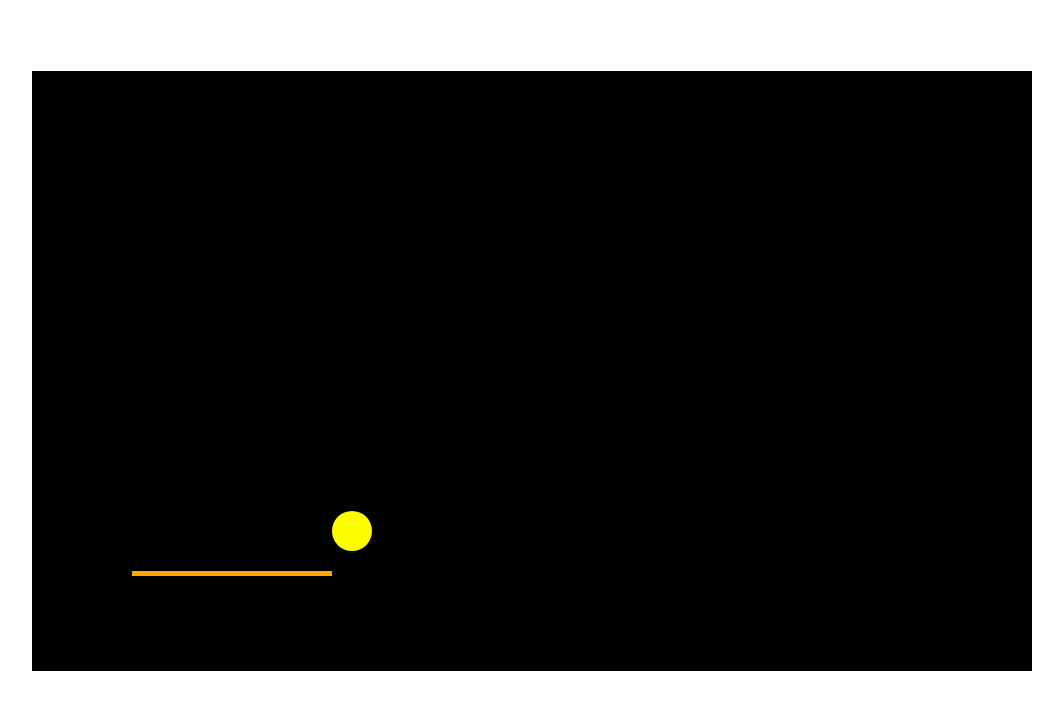
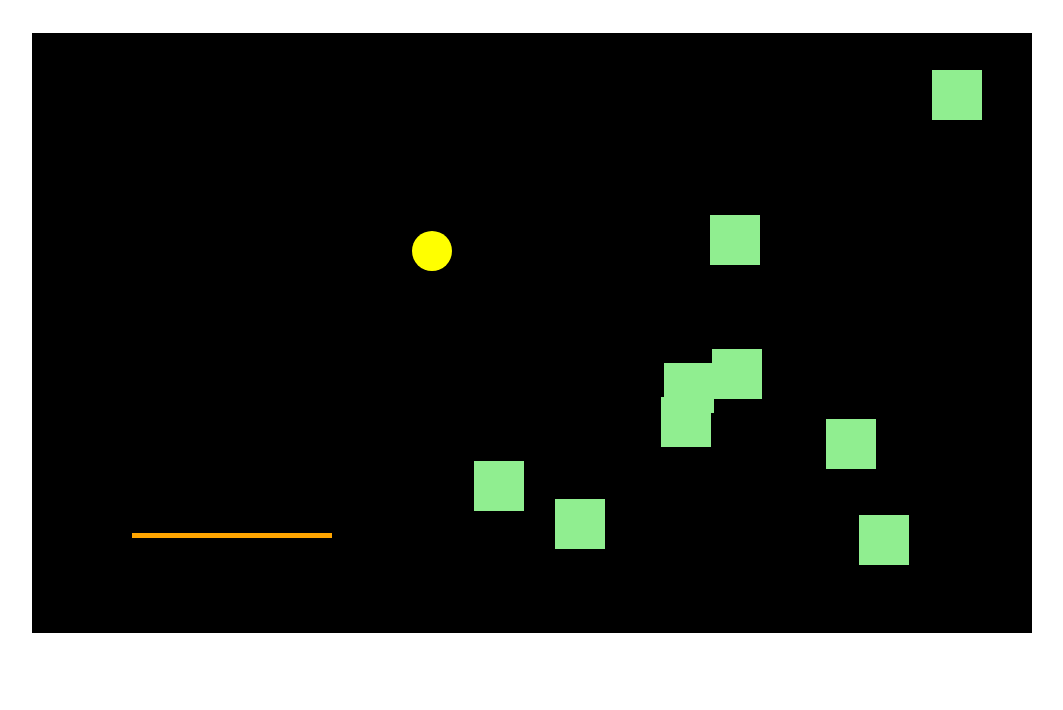
Before and after one commit to cchris77777/ProjectCollection, a plain HTML site: page project_6/index.html in a window 1280 px wide. Shown: the whole page, without its empty margins (108-1171 px from the left). Drawn offline with Linux system fonts and the light colour scheme.

Commit message:
Finish Project 6

```diff
--- a/project_6/app.js
+++ b/project_6/app.js
@@ -10,13 +10,83 @@ let ySpeed = 20;
 let ground_x = 100;
 let ground_y = 500;
 let ground_height = 5;
+let brickArray = [];
+let brickNum = 20;
+let count = 0;
 
-c.addEventListener("mousemove", (e) => {
+//隨機生成範圍內的整數
+function getRandomArbitrary(min, max) {
+  return min + Math.floor(Math.random() * (max - min));
+}
+
+class Brick {
+  constructor(x, y) {
+    this.x = x;
+    this.y = y;
+    this.width = 50;
+    this.height = 50;
+    this.visible = true;
+    brickArray.push(this);
+  }
+
+  drawBrick() {
+    ctx.fillStyle = "lightgreen";
+    ctx.fillRect(this.x, this.y, this.width, this.height);
+  }
+
+  touchingBall(ballX, ballY) {
+    return (
+      ballX + radius >= this.x &&
+      ballX - radius <= this.x + this.width &&
+      ballY + radius >= this.y &&
+      ballY - radius <= this.y + this.height
+    );
+  }
+}
+
+//製作所有的brick
+for (let i = 0; i < brickNum; i++) {
+  new Brick(getRandomArbitrary(0, 950), getRandomArbitrary(0, 550));
+}
+
+c.addEventListener("pointermove", (e) => {
   console.log(e);
   ground_x = e.clientX - 300;
 });
 
 function drawCircle() {
+  //判斷球是否打到磚塊
+  brickArray.forEach((brick) => {
+    if (brick.visible && brick.touchingBall(circle_x, circle_y)) {
+      count++;
+      brick.visible = false;
+      //改變x, y方向速度，並且將磚塊從array移除
+      //從下方或上方撞擊
+      if (circle_y >= brick.y + brick.height || circle_y <= brick.y)
+        ySpeed *= -1;
+      //從右方或左方撞擊
+      if (circle_x >= brick.x + brick.width || circle_x <= brick.x)
+        xSpeed *= -1;
+      //刪除磚塊
+
+      if (count == brickNum) {
+        alert("Game Over ~");
+        clearInterval(game);
+      }
+    }
+  });
+
+  //判斷及處理碰到ground
+  if (
+    circle_x + radius >= ground_x &&
+    circle_x - radius <= ground_x + 200 &&
+    circle_y + radius >= ground_y &&
+    circle_y - radius <= ground_y
+  ) {
+    if (ySpeed > 0) circle_y -= 41;
+    else circle_y += 41;
+    ySpeed *= -1;
+  }
   //判斷及處理超出邊界
   if (circle_x + radius >= canvasWidth) xSpeed *= -1;
   if (circle_x - radius <= 0) xSpeed *= -1;
@@ -31,6 +101,11 @@ function drawCircle() {
   ctx.fillStyle = "black";
   ctx.fillRect(0, 0, canvasWidth, canvasHeight);
 
+  //draw all bricks
+  brickArray.forEach((brick) => {
+    if (brick.visible) brick.drawBrick();
+  });
+
   //draw ground
   ctx.fillStyle = "orange";
   ctx.fillRect(ground_x, ground_y, 200, ground_height);
--- a/project_6/index.html
+++ b/project_6/index.html
@@ -12,16 +12,19 @@
       }
       body {
         display: flex;
-        flex-direction: row;
-        justify-content: center;
+        flex-direction: column;
+        align-items: center;
+      }
+      div {
+        margin-top: 2%;
       }
       #myCanvas {
         background-color: black;
-        margin-top: 5%;
       }
     </style>
   </head>
   <body>
+    <div></div>
     <canvas id="myCanvas" width="1000px" height="600px"></canvas>
     <script src="./app.js"></script>
   </body>
```
Also changed, not shown: 1 other file.
